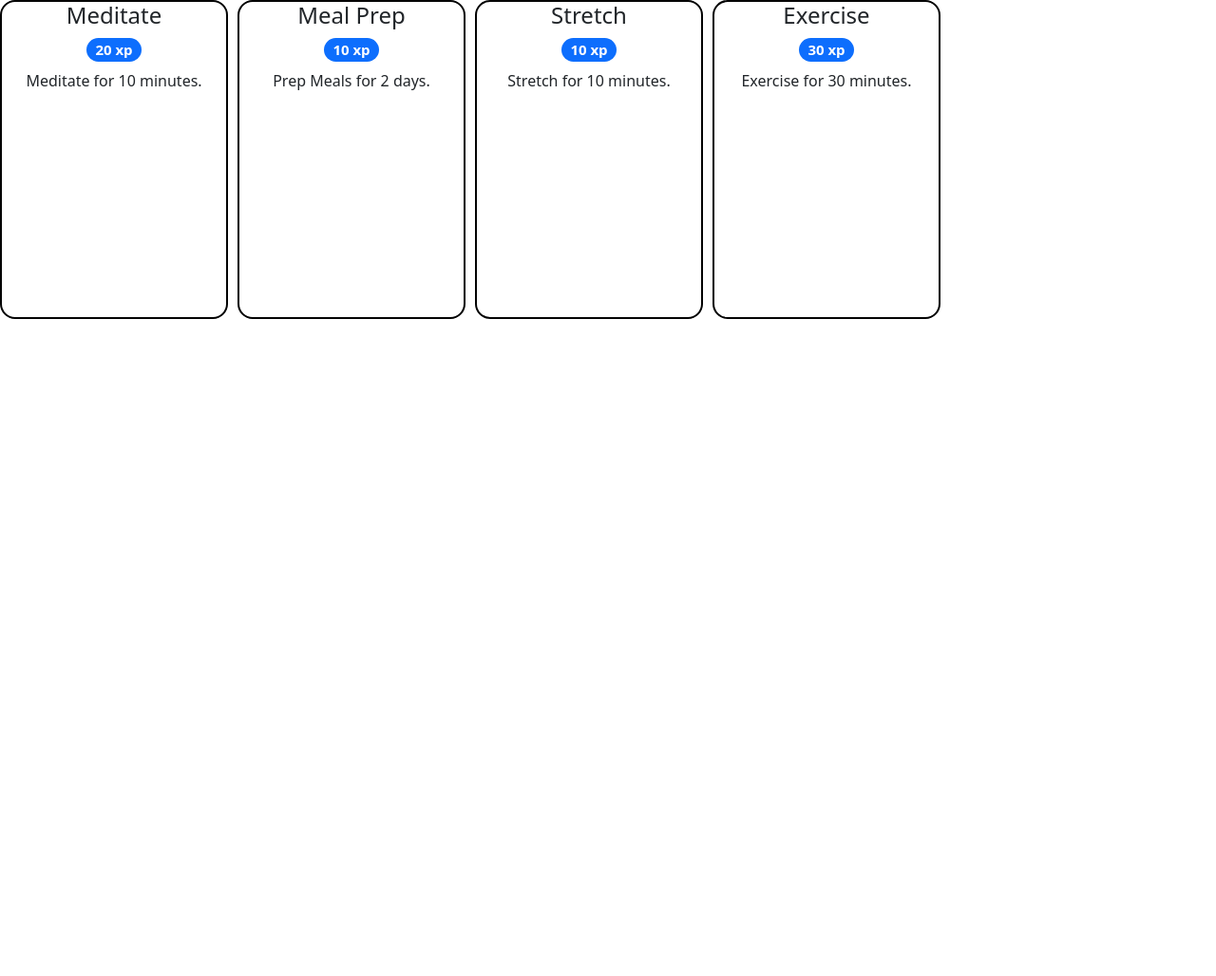
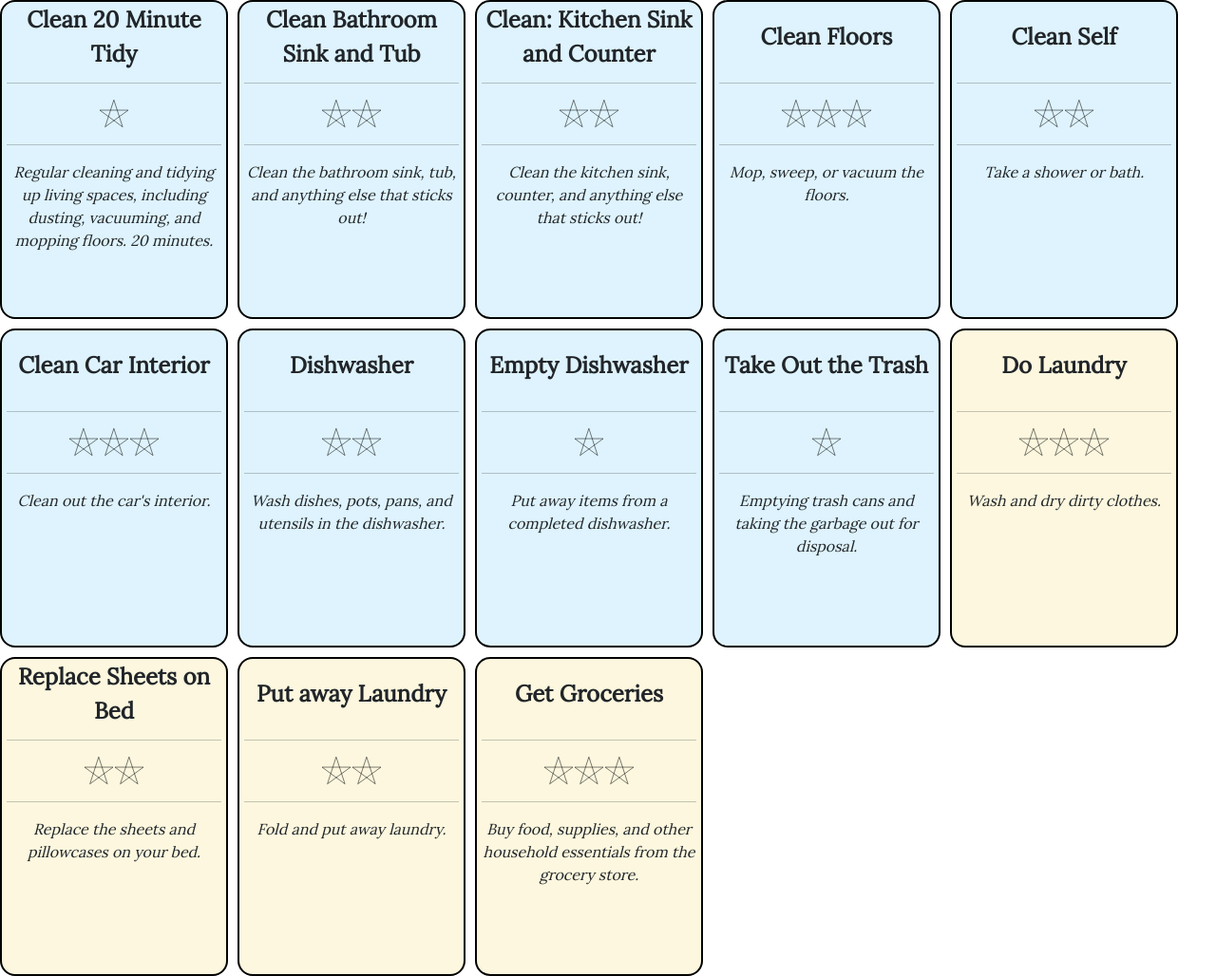
Before and after one commit to jsal13/HourChalk, a plain HTML site: page index.html in a window 1280 px wide. Shown: the whole page at 95% size. Before the commit the page ends 800 px from the top, so only its background shows below. Drawn offline with nearby package versions, Linux system fonts and the light colour scheme.

Commit message:
chore: adds type, examples, star;

```diff
--- a/index.html
+++ b/index.html
@@ -8,6 +8,10 @@
 
     <link href="https://cdn.jsdelivr.net/npm/bootstrap@5.3.1/dist/css/bootstrap.min.css" rel="stylesheet"
         integrity="sha384-4bw+/aepP/YC94hEpVNVgiZdgIC5+VKNBQNGCHeKRQN+PtmoHDEXuppvnDJzQIu9" crossorigin="anonymous">
+    <link rel="preconnect" href="https://fonts.googleapis.com">
+    <link rel="preconnect" href="https://fonts.gstatic.com" crossorigin>
+    <link href="https://fonts.googleapis.com/css2?family=Lora&display=swap" rel="stylesheet">
+
     <link rel="stylesheet" href="style.css">
 </head>
 
@@ -25,7 +29,7 @@
     <script>
         $(document).ready(function () {
             for (var task of tasks) {
-                makeCard(title = task["task"], text = task["desc"], xp = task["xp"])
+                makeCard(title = task["task"], text = task["desc"], xp = task["xp"], type = task["type"])
             }
         });
 
--- a/script.js
+++ b/script.js
@@ -1,29 +1,38 @@
-function makeCard(title, desc, xp) {
+function makeCard(title, desc, xp, type) {
     const cardList = document.getElementById("card-list");
 
     var cardBody = document.createElement("div");
-    cardBody.setAttribute('class', 'card playing-card')
+    cardBody.setAttribute('class', `card playing-card ${type}`)
 
-    var cardTitle = document.createElement("h4");
-    cardTitle.setAttribute("class", "card-title");
-    cardTitle.innerText = title;
-    console.log(cardTitle)
+    var cardTitle = document.createElement("div");
+    cardTitle.setAttribute("class", "card-title-div");
+    var cardTitleText = document.createElement("p");
+    cardTitleText.setAttribute("class", "card-title");
+    cardTitleText.innerText = title;
+    cardTitle.append(cardTitleText)
 
     var cardXP = document.createElement("h5");
     cardXP.setAttribute("class", "card-xp");
-    var cardXPSpan = document.createElement("span")
-    cardXPSpan.setAttribute("class", "badge rounded-pill text-bg-primary")
-    cardXPSpan.innerText = `${xp} xp`;
-    cardXP.append(cardXPSpan)
+    // var cardXPSpan = document.createElement("span")
+    // cardXPSpan.setAttribute("class", "badge rounded-pill text-bg-primary")
+
+    var starsDiv = document.createElement("div");
+    starsDiv.setAttribute("class", "stars-div");
+    for (var idx = 0; idx < xp; idx++) {
+        var star = document.createElement("img")
+        star.setAttribute("src", "./assets/images/star.svg");
+        star.setAttribute("class", "star-icon");
+        starsDiv.append(star);
+    }
+    cardXP.append(starsDiv);
 
     var cardDesc = document.createElement("p");
     cardDesc.setAttribute("class", "card-text");
     cardDesc.innerText = desc;
 
-    // var cardBtn = document.createElement("a");
-    // cardBtn.setAttribute("class", "btn btn-primary");
-    // cardBtn.innerText = "Do Something";
+    var hr1 = document.createElement("hr");
+    var hr2 = document.createElement("hr");
 
-    cardBody.append(cardTitle, cardXP, cardDesc);
+    cardBody.append(cardTitle, hr1, cardXP, hr2, cardDesc);
     cardList.append(cardBody);
 }
--- a/style.css
+++ b/style.css
@@ -1,8 +1,5 @@
-.playing-card {
-    width: 240px;
-    height: 336px;
-    border: 2px solid black;
-    border-radius: 1rem;
+body {
+    font-family: 'Lora', serif;
 }
 
 .grid-container {
@@ -10,3 +7,58 @@
     grid-gap: 10px;
     grid-template-columns: repeat(auto-fit, 240px);
 }
+
+/* CARD */
+.playing-card {
+    width: 240px;
+    height: 336px;
+    border: 2px solid black;
+    border-radius: 1rem;
+    padding: 5px;
+}
+
+.card-title {
+    font-weight: bold;
+    font-size: 1.5rem;
+    margin-bottom: 0;
+    align-self: center;
+}
+
+.card-title-div {
+    height: 4rem;
+    display: flex;
+    justify-content: center;
+}
+
+.card-text {
+    font-style: italic;
+
+}
+
+.star-icon {
+    width: 2rem;
+}
+
+.stars-div {
+    height: 1.5rem;
+}
+
+/* END CARD  */
+
+/* CHORE TYPES */
+.cleaning {
+    background-color: #def3fd;
+}
+
+.laundry {
+    background-color: #fcf7de;
+}
+
+/*
+TODO: Other colors:
+    - Red: #fddfdf
+    - Purple: #f0defd
+    - Green: #defde0
+*/
+
+/* END CHORE TYPES */
--- a/tasks.js
+++ b/tasks.js
@@ -1,6 +1,116 @@
 const tasks = [
-    { "task": "Meditate", "desc": "Meditate for 10 minutes.", "xp": 20 },
-    { "task": "Meal Prep", "desc": "Prep Meals for 2 days.", "xp": 10 },
-    { "task": "Stretch", "desc": "Stretch for 10 minutes.", "xp": 10 },
-    { "task": "Exercise", "desc": "Exercise for 30 minutes.", "xp": 30 },
+    {
+        "task": "Clean 20 Minute Tidy",
+        "desc": "Regular cleaning and tidying up living spaces, including dusting, vacuuming, and mopping floors.  20 minutes.",
+        "xp": 1,
+        "type": "cleaning"
+    },
+    {
+        "task": "Clean Bathroom Sink and Tub",
+        "desc": "Clean the bathroom sink, tub, and anything else that sticks out!",
+        "xp": 2,
+        "type": "cleaning"
+    },
+    {
+        "task": "Clean: Kitchen Sink and Counter",
+        "desc": "Clean the kitchen sink, counter, and anything else that sticks out!",
+        "xp": 2,
+        "type": "cleaning"
+    },
+    {
+        "task": "Clean Floors",
+        "desc": "Mop, sweep, or vacuum the floors.",
+        "xp": 3,
+        "type": "cleaning"
+    },
+    {
+        "task": "Clean Self",
+        "desc": "Take a shower or bath.",
+        "xp": 2,
+        "type": "cleaning"
+    },
+    {
+        "task": "Clean Car Interior",
+        "desc": "Clean out the car's interior.",
+        "xp": 3,
+        "type": "cleaning"
+    },
+    {
+        "task": "Dishwasher",
+        "desc": "Wash dishes, pots, pans, and utensils in the dishwasher.",
+        "xp": 2,
+        "type": "cleaning"
+    },
+    {
+        "task": "Empty Dishwasher",
+        "desc": "Put away items from a completed dishwasher.",
+        "xp": 1,
+        "type": "cleaning"
+    },
+    {
+        "task": "Take Out the Trash",
+        "desc": "Emptying trash cans and taking the garbage out for disposal.",
+        "xp": 1,
+        "type": "cleaning"
+    },
+
+    {
+        "task": "Do Laundry",
+        "desc": "Wash and dry dirty clothes.",
+        "xp": 3,
+        "type": "laundry"
+    },
+    {
+        "task": "Replace Sheets on Bed",
+        "desc": "Replace the sheets and pillowcases on your bed.",
+        "xp": 2,
+        "type": "laundry"
+    },
+    {
+        "task": "Put away Laundry",
+        "desc": "Fold and put away laundry.",
+        "xp": 2,
+        "type": "laundry"
+    },
+
+    {
+        "task": "Get Groceries",
+        "desc": "Buy food, supplies, and other household essentials from the grocery store.",
+        "xp": 3,
+        "type": "laundry"
+    },
 ]
+
+
+/*
+TODO:
+    - Cooking stuff.
+    - Gardening / Yard Work
+    - Pay Bills
+    - Declutter
+    - Car maintenance
+    - Take Meds
+    - Skincare (face vibrator, duh)
+    - Pet care
+    - Home Repairs
+    - Budgeting
+    - Cleaning out appliances.
+    - Childcare?
+    - Healthcare Management
+    - Home Security
+    - Computer Organization
+
+    ChatGPT Notes:
+
+    Car Maintenance: Taking care of routine tasks like checking oil levels, tire pressure, and arranging for regular maintenance.
+    Pet Care: Feeding, grooming, and taking care of pets, including walking dogs and cleaning litter boxes.
+    Home Repairs: Tackling more significant home repairs and improvements, like fixing leaky faucets or painting walls.
+    Budgeting: Creating and managing a budget, tracking expenses, and saving for future goals.
+    Cleaning Appliances: Cleaning and maintaining household appliances like the refrigerator, oven, and dishwasher.
+    Home Office Organization: Organizing paperwork, paying taxes, and managing documents in a home office.
+    Childcare: Taking care of children's needs, from feeding and bathing to helping with homework and activities.
+    Healthcare Management: Scheduling doctor appointments, refilling prescriptions, and managing personal health.
+    Entertainment Area Cleanup: Tidying up entertainment areas like the living room, where clutter and electronics can accumulate.
+    Home Security: Ensuring that doors and windows are locked, setting up security systems, and maintaining safety measures.
+
+*/
```
Also changed, not shown: assets/images/star.svg (added).
